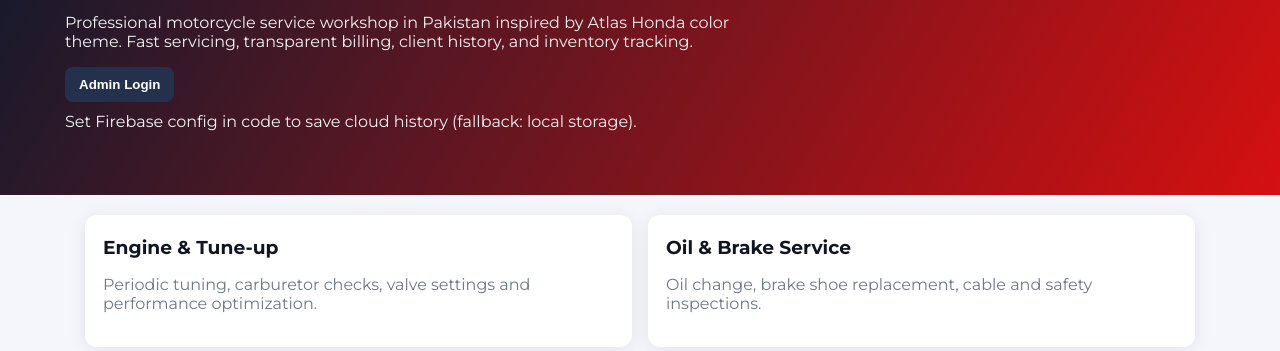
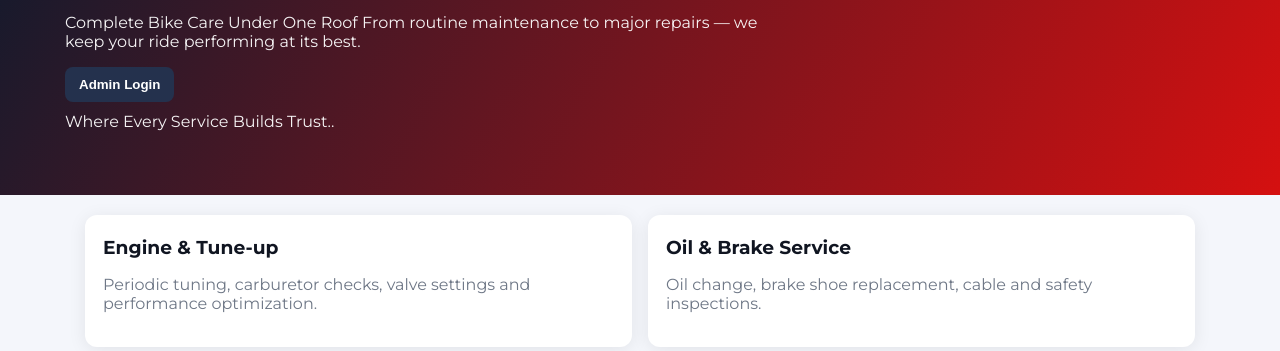
Before and after one commit to ghoul09091/Khan-Honda, a plain HTML site: page index.html in a window 1280 px wide. Shown: the part 83-434 px from the top of the page. Drawn offline with Linux system fonts and the light colour scheme.

Commit message:
index.html

```diff
--- a/index.html
+++ b/index.html
@@ -44,8 +44,8 @@
   <section class="hero">
     <div class="container">
       <h1>Khan Honda Service Center</h1>
-      <p>Professional motorcycle service workshop in Pakistan inspired by Atlas Honda color theme. Fast servicing, transparent billing, client history, and inventory tracking.</p>
-      <button class="btn secondary" id="openAdminBtn">Admin Login</button><p style="margin-top:10px">Set Firebase config in code to save cloud history (fallback: local storage).</p>
+      <p>Complete Bike Care Under One Roof From routine maintenance to major repairs — we keep your ride performing at its best.</p>
+      <button class="btn secondary" id="openAdminBtn">Admin Login</button><p style="margin-top:10px">Where Every Service Builds Trust..</p>
     </div>
   </section>
 
```
